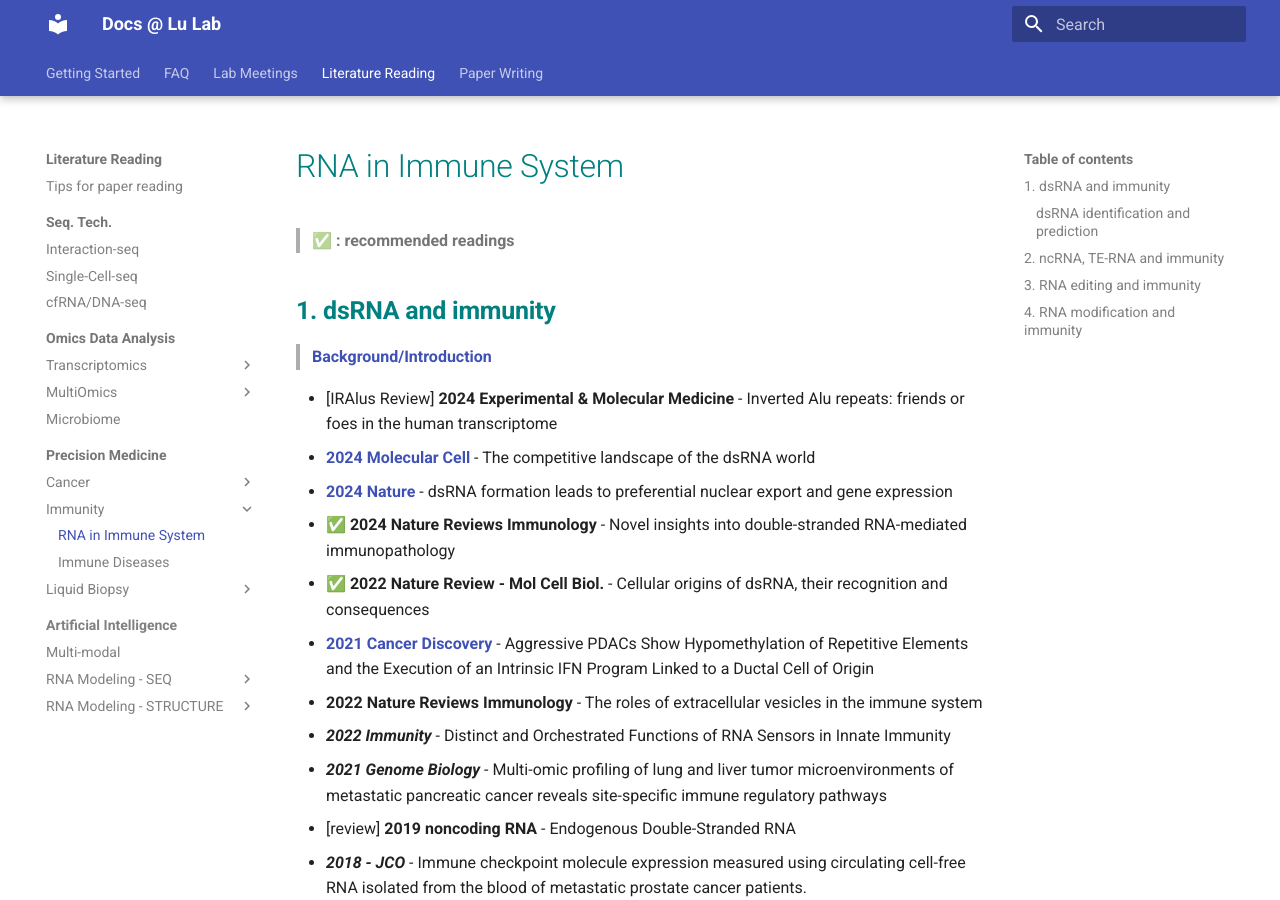
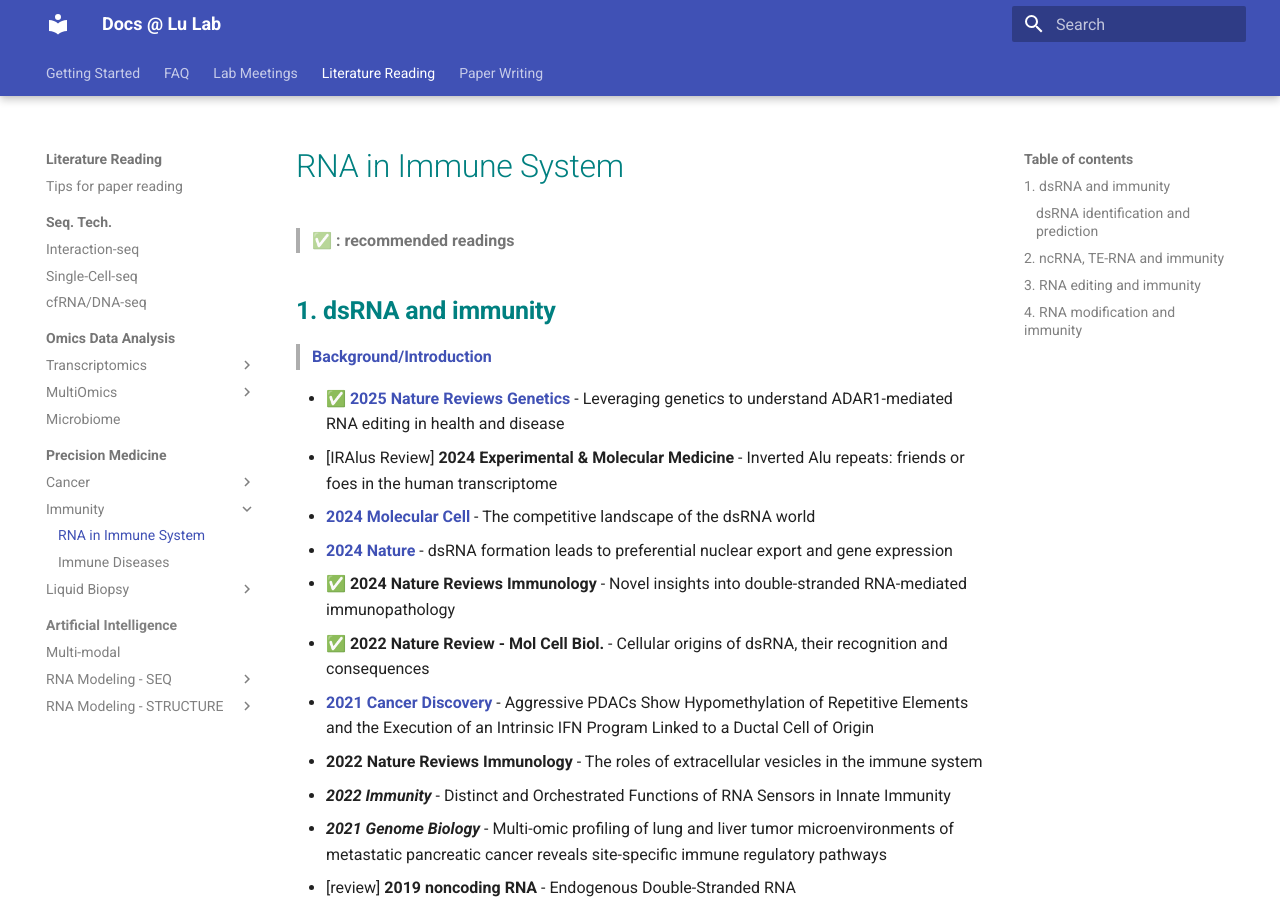
Before and after one commit to lulab/mkdocs, an MkDocs documentation site: the page built from docs/reading/med/immunity/cancer-immunology.md, in a window 1280 px wide and 900 px high. Built offline with MkDocs 1.6.1 and Material for MkDocs 9.7.7, drawn with Linux system fonts in a browser that asks for light colours.

Commit message:
update literature

```diff
--- a/docs/reading/med/immunity/cancer-immunology.md
+++ b/docs/reading/med/immunity/cancer-immunology.md
@@ -10,6 +10,7 @@ description: System and Environment
 
 > **[Background/Introduction](https://book.ncrnalab.org/teaching/part-v.-assignments/3.rna-regulation-dsrna)**
 
+* ✅ [**2025 Nature Reviews Genetics**](https://www.nature.com/articles/s41576-025-00830-5) - Leveraging genetics to understand ADAR1-mediated RNA editing in health and disease
 * \[IRAlus Review] **2024 Experimental & Molecular Medicine** - Inverted Alu repeats: friends or foes in the human transcriptome
 * [**2024 Molecular Cell**](https://www.cell.com/molecular-cell/fulltext/S1097-2765\(23\)00977-2) - The competitive landscape of the dsRNA world
 * [**2024 Nature**](https://www.nature.com/articles/s41586-024-07576-w) - dsRNA formation leads to preferential nuclear export and gene expression
```
Also changed, not shown: docs/meeting/meeting.md (+1 -1 lines), 3 other files.
